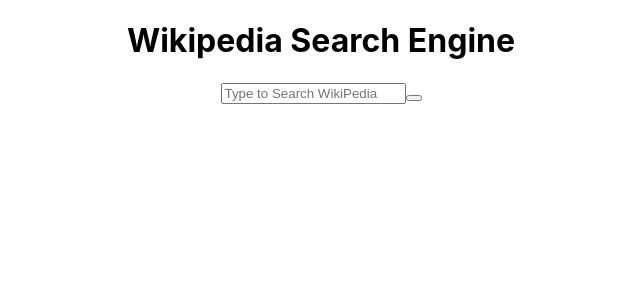
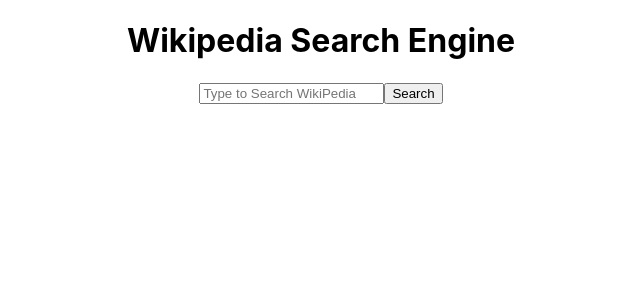
Before and after one commit to mishs/react_app-wikisearch-project, a React (Create React App) app: page / in a window 1280 px wide. Shown: the top 300 px of the page, without its empty margins (319-959 px from the left). Built offline with nearby package versions, Linux system fonts and the light colour scheme.

Commit message:
Removes default react log and adds Search text to Button

```diff
--- a/src/App.js
+++ b/src/App.js
@@ -1,5 +1,4 @@
 import React from 'react';
-import logo from './logo.svg';
 import './App.css';
 
 class App extends React.Component {
@@ -28,7 +27,7 @@
       <h1>Wikipedia Search Engine</h1>
       <form action=''>
        <input type="text" value='' onChange={this.changeWikiSearchTerms} placeholder='Type to Search WikiPedia'  />
-       <button type='submit' onClick={this.useWikiSearchEngine}></button>
+       <button type='submit' onClick={this.useWikiSearchEngine}>Search</button>
       </form>
       {wikiSearchResults}
     </div>
```
